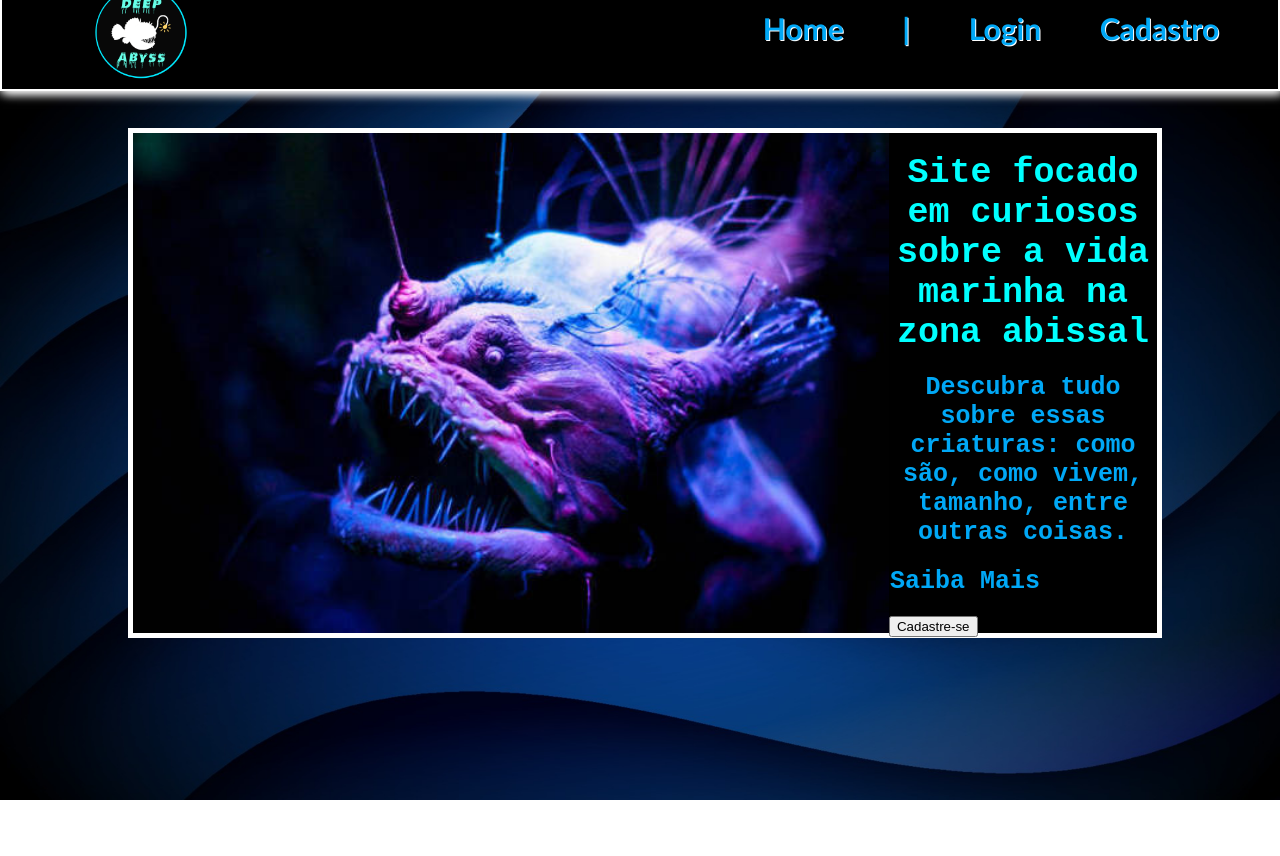
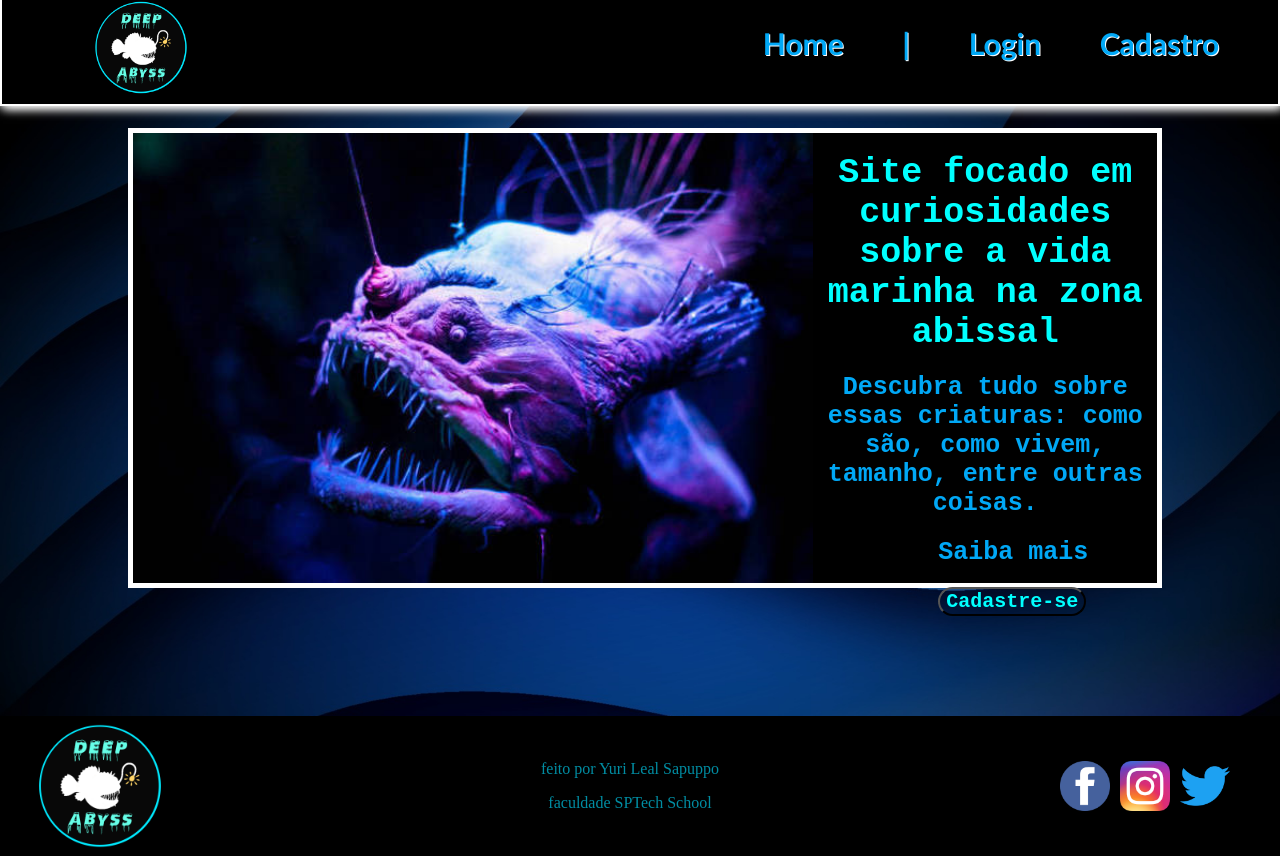
Before and after one commit to YuriLealS/Deep_Abyss, a plain HTML site: page public/index.html in a window 1280 px wide. Before the commit the page ends 800 px from the top, so only its background shows below. Drawn offline with Linux system fonts and the light colour scheme.

Commit message:
Finalizando a tela inicial

```diff
--- a/css/cabecalho.css
+++ b/css/cabecalho.css
@@ -1,5 +1,5 @@
 .cabecalho{
-    margin-top: -150px;
+    margin-top: -135px;
     position: fixed;
     width: 100%;
 }
--- a/css/index.css
+++ b/css/index.css
@@ -6,7 +6,7 @@ body {
 }
 
 .banner{
-    height: 500px;
+    height: 450px;
     width: 80%;
     border: 5px solid white;
     background:black;
@@ -20,7 +20,7 @@ body {
 }
 
 .img_banner{
-    height: 500px;
+    height: 450px;
 }
 
 .texto_banner{
@@ -45,3 +45,26 @@ body {
     font-family: monospace;
     font-weight: bold;
 }
+
+#saiba_mais{
+    margin-left: 125px;
+}
+
+.btn_banner{
+    background-color: transparent;
+    text-align: center;
+    color: aqua;
+    font-size: 20px;
+    font-family: monospace;
+    font-weight: bold;
+    margin-left: 125px;
+    border-radius: 50px;
+}
+.btn_banner :hover{
+    background: rgb(0, 168, 246);
+    margin-left: -10px;
+    padding: 10px;
+    border: transparent;
+    border-radius: 50px;
+    color: black;
+}
--- /dev/null
+++ b/css/rodape.css
@@ -0,0 +1,38 @@
+.rodape {
+    background: black;
+    margin-top: 50px;
+    display: flex;
+    flex-direction: row;
+    color: white;
+    align-items: center;
+    width: 100%;
+}
+
+.logo_facebook {
+    width: 50px;
+}
+
+.logo_insta {
+    width: 50px;
+    margin-left: 10px;
+}
+
+.logo_twitter {
+    float: right;
+    width: 50px;
+    margin-left: 10px;
+    margin-right: 50px;
+}
+
+.logo_rodape{
+    width: 200px;
+}
+
+.texto_rodape{
+    color: rgba(0, 221, 255, 0.641);
+}
+
+.texto_rodape_index{
+    width: 100%;
+    text-align: center;
+}
--- a/public/index.html
+++ b/public/index.html
@@ -6,6 +6,7 @@
     <meta name="viewport" content="width=device-width, initial-scale=1.0">
     <link rel="stylesheet" href="../css/index.css">
     <link rel="stylesheet" href="../css/cabecalho.css">
+    <link rel="stylesheet" href="../css/rodape.css">
     <title>Deep Abyss</title>
 </head>
 <body>
@@ -25,18 +26,32 @@
             <img src="../css/img/imgBanner.jpeg" alt="" class="img_banner">
                 <div class="caixa_texto_banner">
                     <h1 class="titulo_banner">
-                        Site focado em curiosos sobre a vida marinha na zona abissal
+                        Site focado em curiosidades sobre a vida marinha na zona abissal
                     </h1>
                     <p class="texto_banner">
                         Descubra tudo sobre essas criaturas: como são, como vivem, tamanho, entre outras coisas.
                     </p>
-                    <p class="texto_banner">
-                        Saiba Mais
+                    <p class="texto_banner" id="saiba_mais">
+                        Saiba mais
                     </p>
 
-                    <button>Cadastre-se</button>
+                    <button class="btn_banner"><a href="">Cadastre-se</a></button>
                 </div>
         </div>
     </section>
+        <footer class="rodape">
+            <img class="logo_rodape" src="../css/img/logo.png" alt="">
+            <div class="texto_rodape_index">
+                <p class="texto_rodape">
+                    feito por Yuri Leal Sapuppo
+                </p>
+                <p class="texto_rodape">
+                    faculdade SPTech School
+                </p>
+            </div>
+            <img class="logo_facebook" src="../css/img/logo face.png" alt="">
+            <img class="logo_insta" src="../css/img/logo inst.png" alt="">
+            <img class="logo_twitter" src="../css/img/logo tt.png" alt="">
+        </footer>
 </body>
 </html>
```
Also changed, not shown: css/img/copy.png (added), css/img/logo face.png (added), css/img/logo inst.png (added), css/img/logo tt.png (added).
